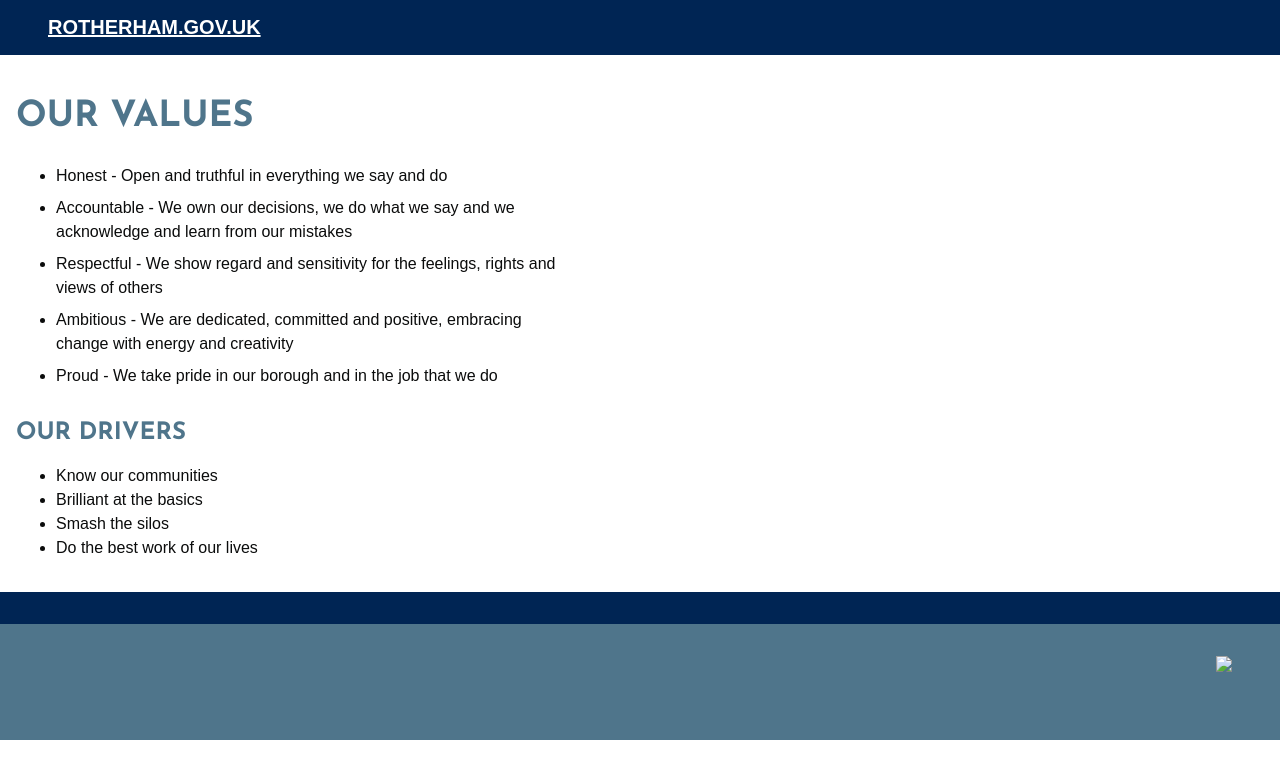
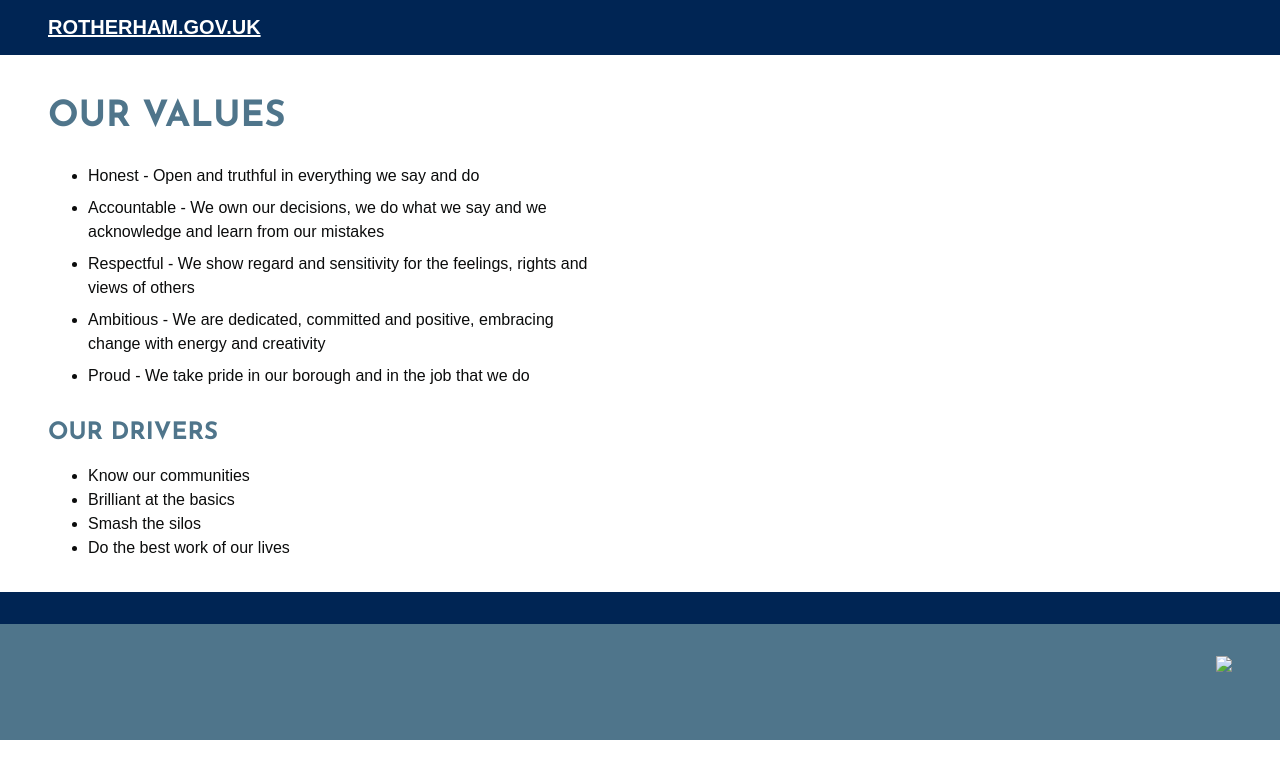
Before and after one commit to rothgov/design-manual, a Jekyll site: the page built from values.html, in a window 1280 px wide. Shown: the top 779 px of the page. Built offline with Jekyll 4.4.1, drawn with Linux system fonts in a browser that asks for light colours; some web fonts are replaced.

Commit message:
Update values.html

```diff
--- a/values.html
+++ b/values.html
@@ -3,7 +3,7 @@ title: Values
 layout: default
 ---
 
-<section>
+<section class="ph4-l">
   <div class="container ph3 pv3 center">
     <h1 class="f2 lh-title fw7 measure josefin ttu grey-5">Our values</h1>
     <ul class="lh-copy measure-wide">
```
